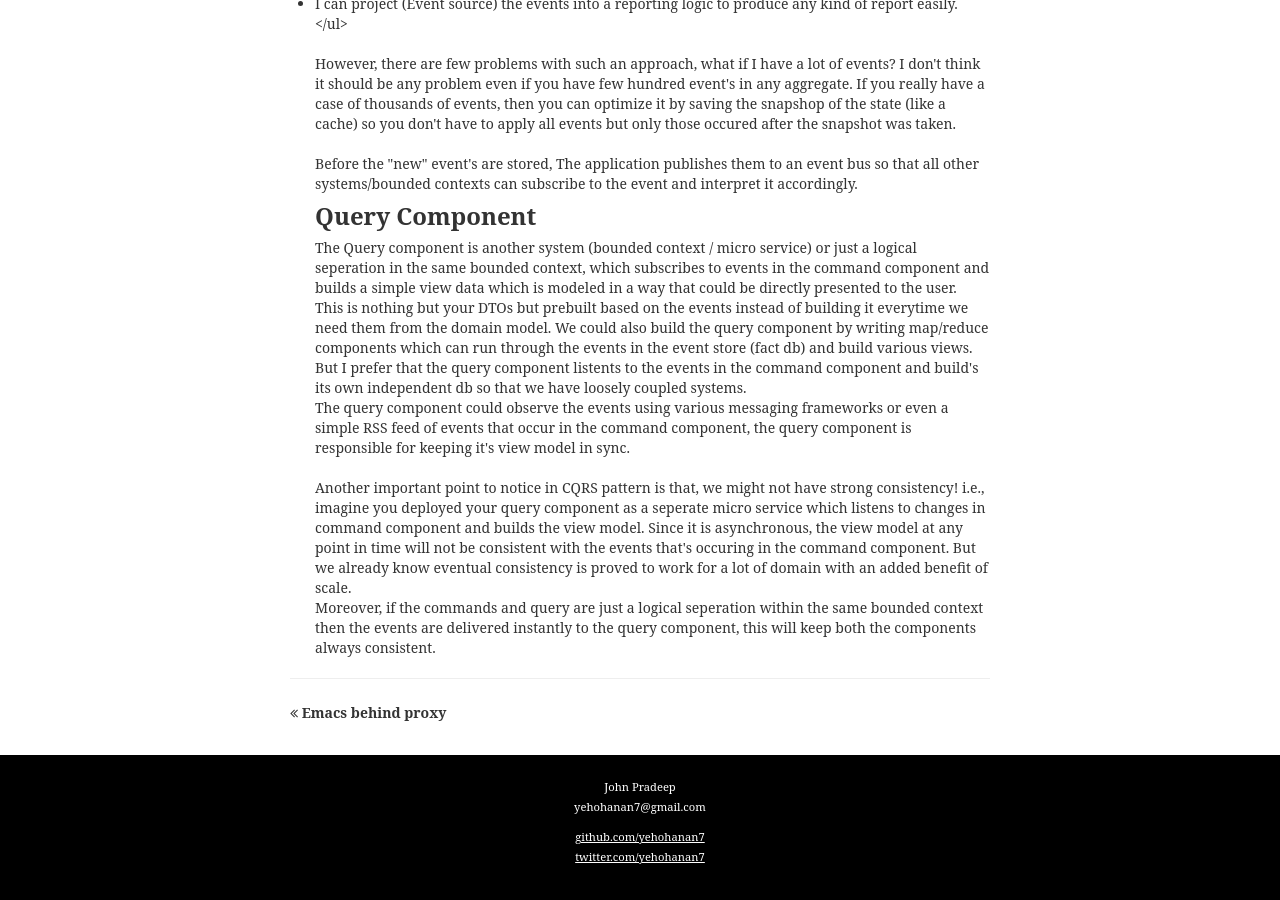
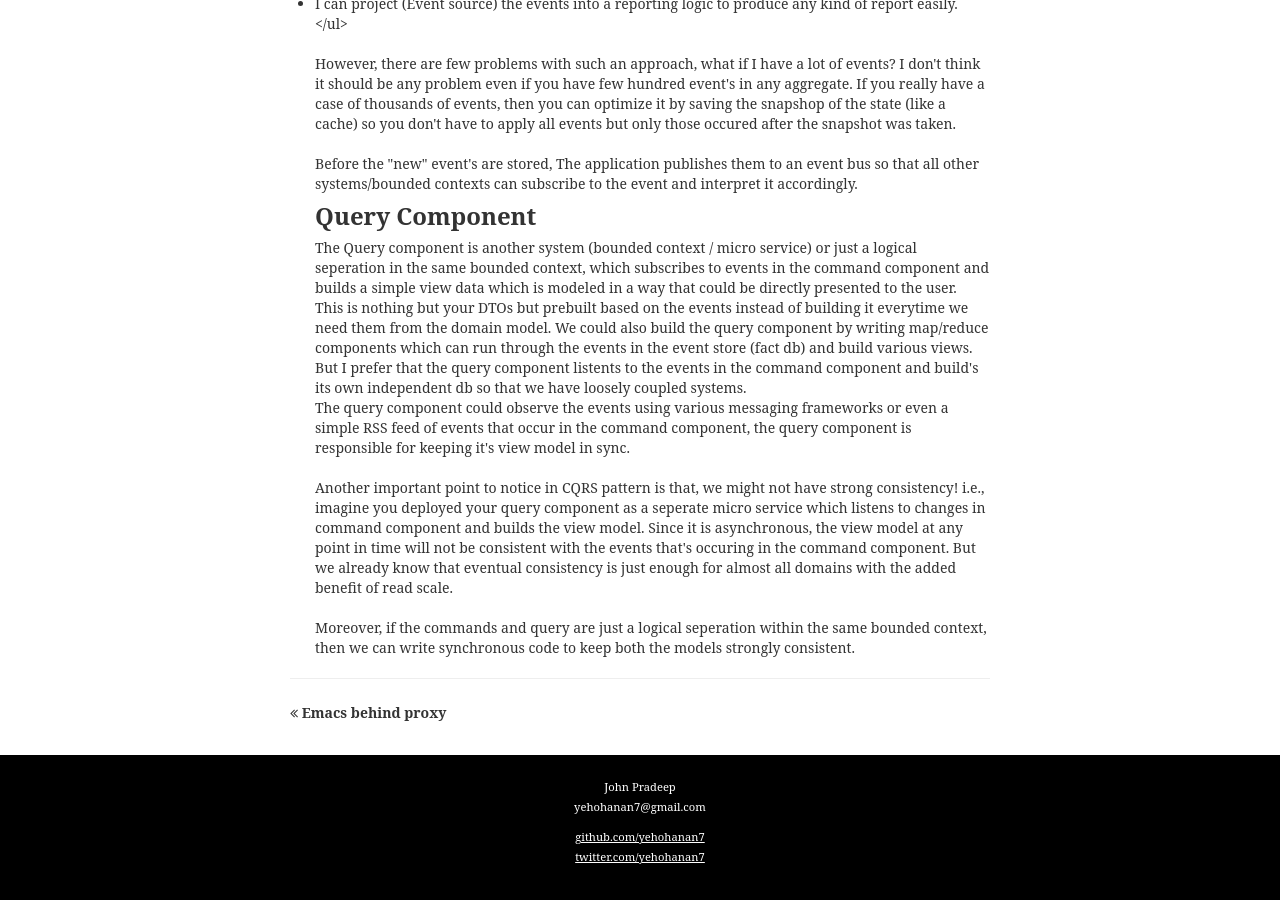
Before and after one commit to yehohanan7/old_yehohanan7.github.io, a Jekyll site: the page built from _posts/2015-03-26-cqrs.markdown, in a window 1280 px wide and 900 px high, scrolled down 2211 px. Built offline with Jekyll 4.4.1, drawn with Linux system fonts in a browser that asks for light colours; some web fonts are replaced.

Commit message:
corrections

```diff
--- a/_posts/2015-03-26-cqrs.markdown
+++ b/_posts/2015-03-26-cqrs.markdown
@@ -56,6 +56,6 @@ This is nothing but your DTOs but prebuilt based on the events instead of buildi
 We could also build the query component by writing map/reduce components which can run through the events in the event store (fact db) and build various views. But I prefer that the query component listents to the events in the command component and build's its own independent db so that we have loosely coupled systems. <br/>
 The query component could observe the events using various messaging frameworks or even a simple RSS feed of events that occur in the command component, the query component is responsible for keeping it's view model in sync. <br/><br/>
 
-Another important point to notice in CQRS pattern is that, we might not have strong consistency! i.e., imagine you deployed your query component as a seperate micro service which listens to changes in command component and builds the view model. Since it is asynchronous, the view model at any point in time will not be consistent with the events that's occuring in the command component. But we already know eventual consistency is proved to work for a lot of domain with an added benefit of scale. <br/>
+Another important point to notice in CQRS pattern is that, we might not have strong consistency! i.e., imagine you deployed your query component as a seperate micro service which listens to changes in command component and builds the view model. Since it is asynchronous, the view model at any point in time will not be consistent with the events that's occuring in the command component. But we already know that eventual consistency is just enough for almost all domains with the added benefit of read scale. <br/><br/>
 
-Moreover, if the commands and query are just a logical seperation within the same bounded context then the events are delivered instantly to the query component, this will keep both the components always consistent.
+Moreover, if the commands and query are just a logical seperation within the same bounded context, then we can write synchronous code to keep both the models strongly consistent.
```
